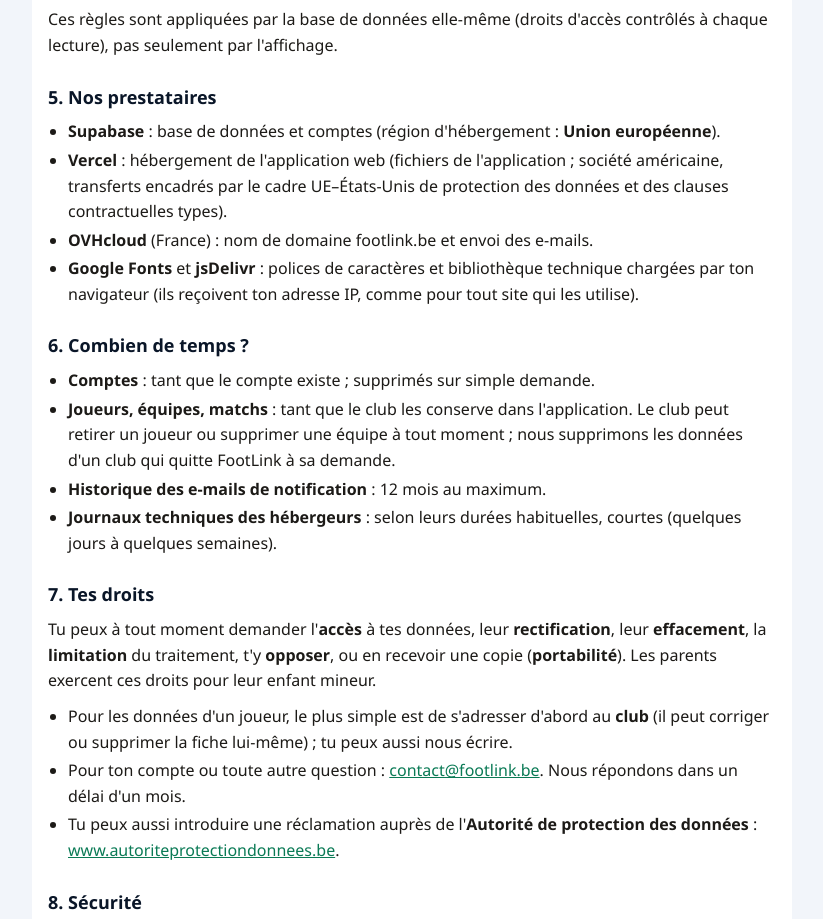
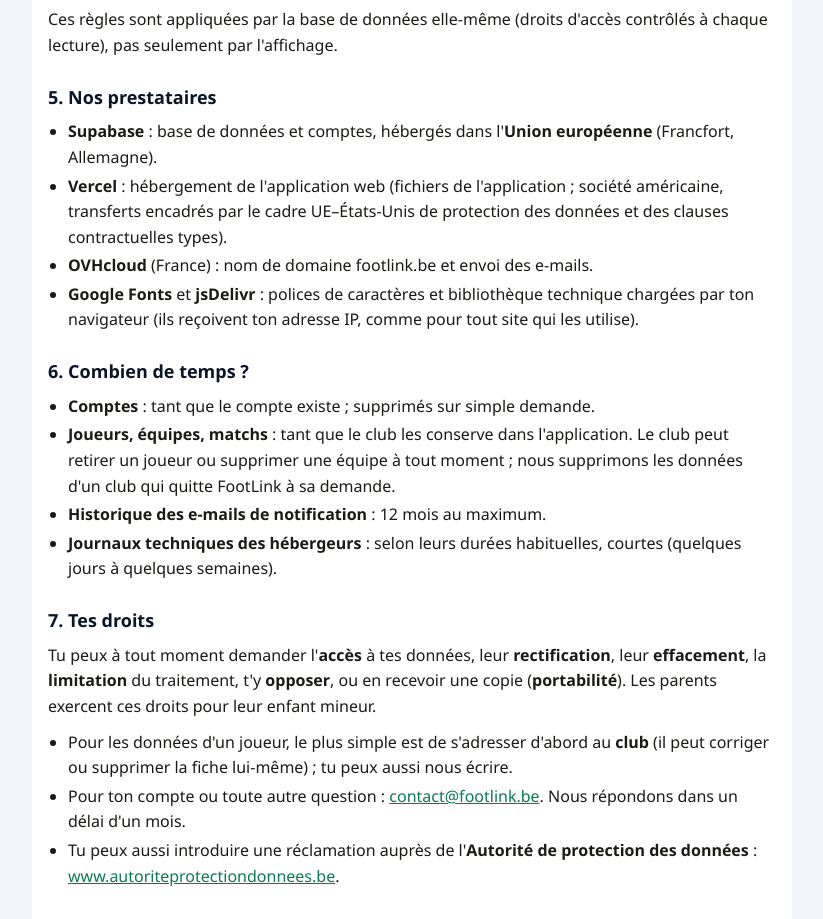
Before and after one commit to FC-ADM-DB/FootCoach, a plain HTML site: page confidentialite.html in a window 1280 px wide. Shown: the part 2144-3063 px from the top of the page, without its empty margins (228-1051 px from the left). Drawn offline with Linux system fonts and the light colour scheme.

Commit message:
Docs: confidentialité, région d'hébergement précisée (Francfort)
Co-Authored-By: Claude Opus 5.5 <noreply@anthropic.com>

```diff
--- a/confidentialite.html
+++ b/confidentialite.html
@@ -66,7 +66,7 @@
 
 <h2>5. Nos prestataires</h2>
 <ul>
-  <li><b>Supabase</b> : base de données et comptes (région d'hébergement : <b>Union européenne</b>).</li>
+  <li><b>Supabase</b> : base de données et comptes, hébergés dans l'<b>Union européenne</b> (Francfort, Allemagne).</li>
   <li><b>Vercel</b> : hébergement de l'application web (fichiers de l'application ; société américaine, transferts encadrés par le cadre UE–États-Unis de protection des données et des clauses contractuelles types).</li>
   <li><b>OVHcloud</b> (France) : nom de domaine footlink.be et envoi des e-mails.</li>
   <li><b>Google Fonts</b> et <b>jsDelivr</b> : polices de caractères et bibliothèque technique chargées par ton navigateur (ils reçoivent ton adresse IP, comme pour tout site qui les utilise).</li>
```
